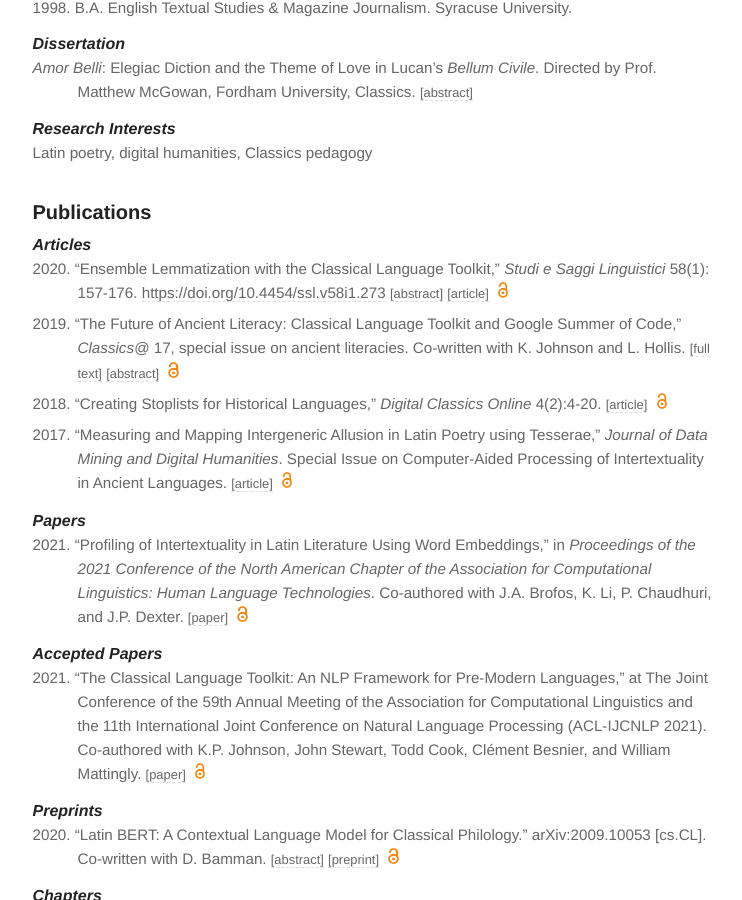
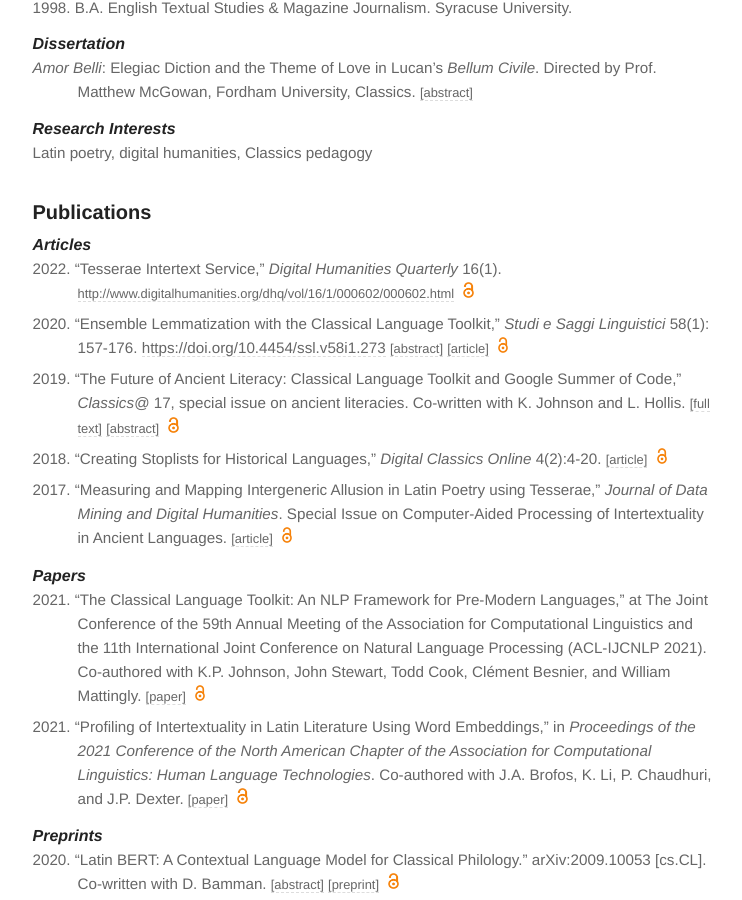
Before and after one commit to diyclassics/diyclassics.github.io, a Jekyll site: the page built from cv.md, in a window 1280 px wide and 900 px high, scrolled down 743 px. Shown: the whole window, without its empty margins (265-1007 px from the left). Built offline with Jekyll 4.4.1, drawn with Linux system fonts in a browser that asks for light colours.

Commit message:
Add article

```diff
--- a/cv.md
+++ b/cv.md
@@ -43,6 +43,7 @@
 
 #### Articles
 
+- 2022\. "Tesserae Intertext Service," *Digital Humanities Quarterly* 16(1). [http://www.digitalhumanities.org/dhq/vol/16/1/000602/000602.html](http://www.digitalhumanities.org/dhq/vol/16/1/000602/000602.html){:.cv-link} <img src="../assets/images/oa.png" alt="oa-icon" height="16" hspace="5"/>
 - 2020\. "Ensemble Lemmatization with the Classical Language Toolkit," *Studi e Saggi Linguistici* 58(1): 157-176. [https://doi.org/10.4454/ssl.v58i1.273](https://doi.org/10.4454/ssl.v58i1.273) [[abstract]](../ensemble-lemmatization){:.cv-link} [[article]](https://www.studiesaggilinguistici.it/index.php/ssl/article/view/273){:.cv-link} <img src="../assets/images/oa.png" alt="oa-icon" height="16" hspace="5"/>
 - 2019\. "The Future of Ancient Literacy: Classical Language Toolkit and Google Summer of Code," *Classics@* 17, special issue on ancient literacies. Co-written with K. Johnson and L. Hollis. [[full text]](https://chs.harvard.edu/CHS/article/display/6946){:.cv-link} [[abstract]](../future-of-ancient-literacy){:.cv-link} <img src="../assets/images/oa.png" alt="oa-icon" height="16" hspace="5"/>
 - 2018\. "Creating Stoplists for Historical Languages," *Digital Classics Online* 4(2):4-20. [[article]](https://journals.ub.uni-heidelberg.de/index.php/dco/article/view/52124){:.cv-link} <img src="../assets/images/oa.png" alt="oa-icon" height="16" hspace="5"/>
@@ -50,11 +51,8 @@
 
 #### Papers
 
+- 2021\. "The Classical Language Toolkit: An NLP Framework for Pre-Modern Languages," at The Joint Conference of the 59th Annual Meeting of the Association for Computational Linguistics and the 11th International Joint Conference on Natural Language Processing (ACL-IJCNLP 2021). Co-authored with K.P. Johnson, John Stewart, Todd Cook, Clément Besnier, and William Mattingly. [[paper]](https://aclanthology.org/2021.acl-demo.3/){:.cv-link} <img src="../assets/images/oa.png" alt="oa-icon" height="16" hspace="5"/>
 - 2021\. "Profiling of Intertextuality in Latin Literature Using Word Embeddings," in *Proceedings of the 2021 Conference of the North American Chapter of the Association for Computational Linguistics: Human Language Technologies*. Co-authored with J.A. Brofos, K. Li, P. Chaudhuri, and J.P. Dexter. [[paper]](https://www.aclweb.org/anthology/2021.naacl-main.389){:.cv-link} <img src="../assets/images/oa.png" alt="oa-icon" height="16" hspace="5"/>
-
-#### Accepted Papers
-
-- 2021\. "The Classical Language Toolkit: An NLP Framework for Pre-Modern Languages," at The Joint Conference of the 59th Annual Meeting of the Association for Computational Linguistics and the 11th International Joint Conference on Natural Language Processing (ACL-IJCNLP 2021). Co-authored with K.P. Johnson, John Stewart, Todd Cook, Clément Besnier, and William Mattingly. [[paper]](https://aclanthology.org/2021.acl-demo.3/){:.cv-link} <img src="../assets/images/oa.png" alt="oa-icon" height="16" hspace="5"/>
 
 #### Preprints
 
```
